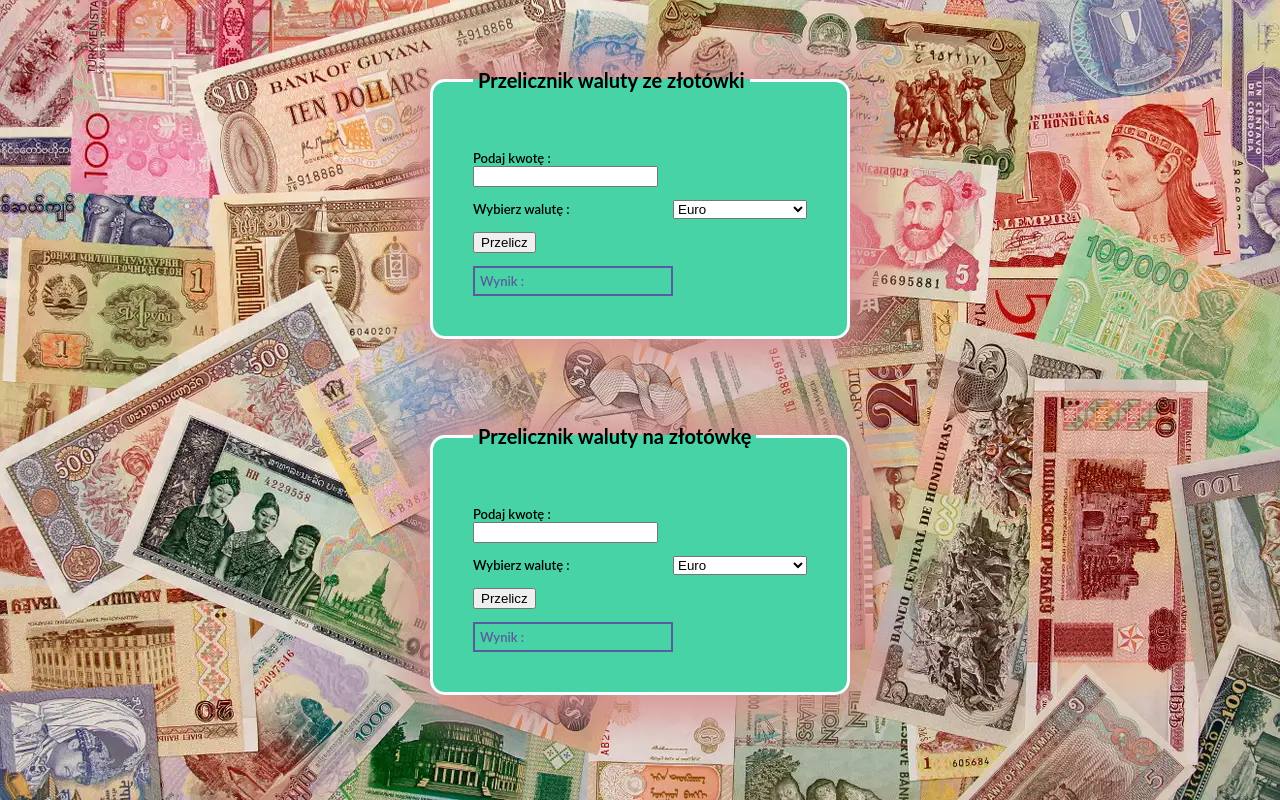
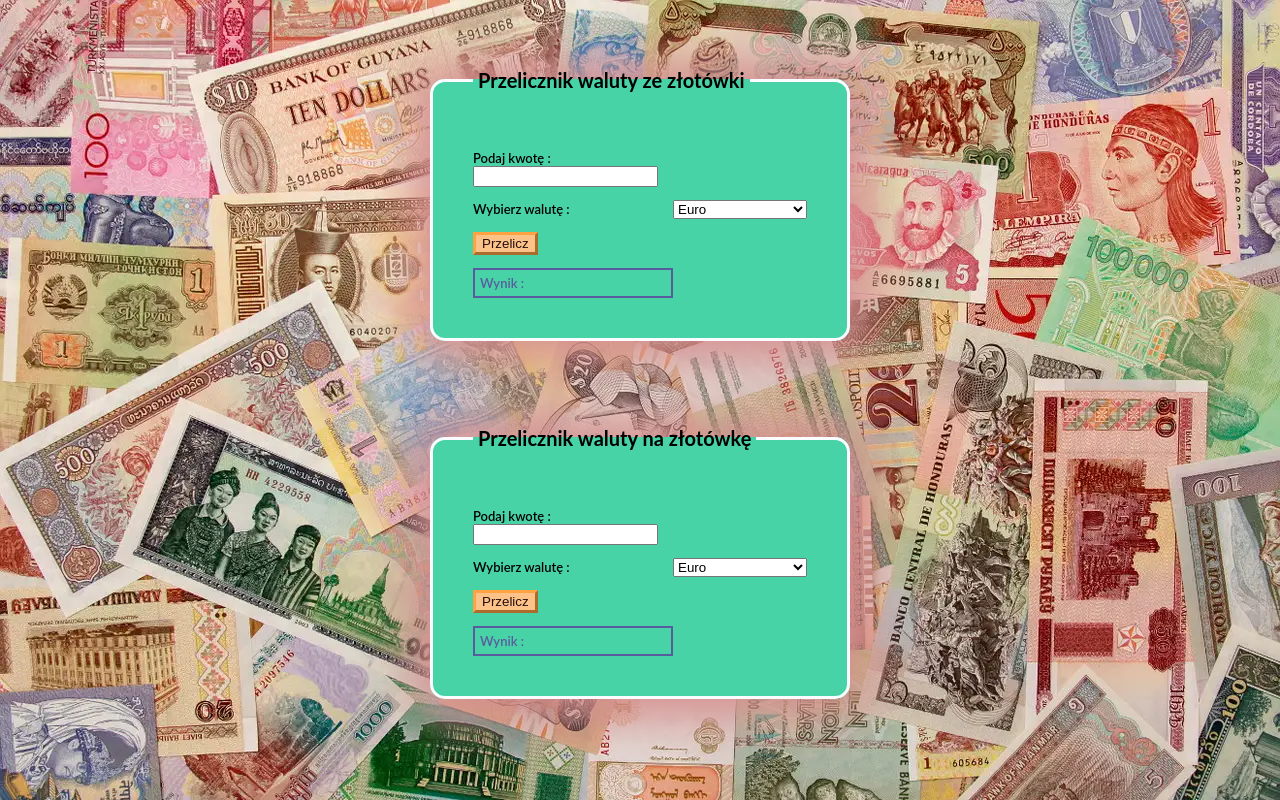
Before and after one commit to Vizter94/currency-conventer-react, a React (Create React App) app: page / in a window 1280 px wide. Built offline with nearby package versions, Linux system fonts and the light colour scheme.

Commit message:
Change button style

```diff
--- a/src/form/index.js
+++ b/src/form/index.js
@@ -47,7 +47,7 @@ export const Form = ({ calculateResult, result }) => {
           </label>
         </p>
         <p>
-          <button className="form_button">Przelicz</button>
+          <button className="button">Przelicz</button>
         </p>
         <Result result={result} />
       </fieldset>
@@ -102,7 +102,7 @@ export const FormPLN = ({
           </label>
         </p>
         <p>
-          <button className="form_button">Przelicz</button>
+          <button className="button">Przelicz</button>
         </p>
         <ResultPLN resultPLN={resultPLN} />
       </fieldset>
--- a/src/form/style.css
+++ b/src/form/style.css
@@ -25,3 +25,8 @@
   font-weight: bold;
   padding: 5px;
 }
+.button {
+  color: rgb(37, 14, 14);
+  background-color: #fdc287;
+  border: outset #ffa242;
+}
```
